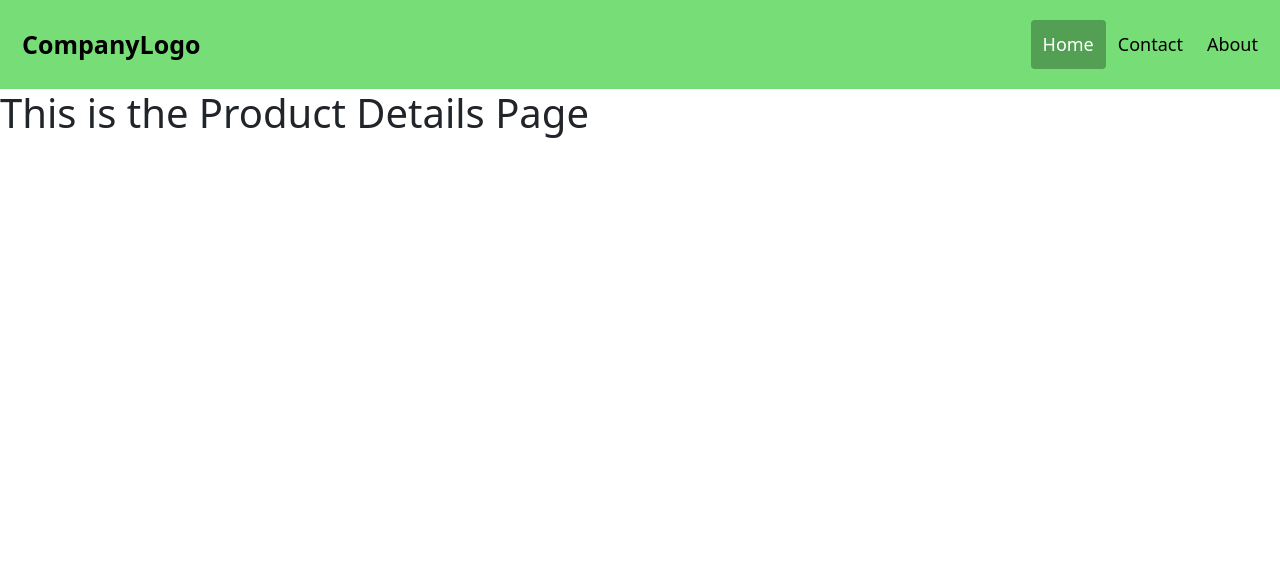
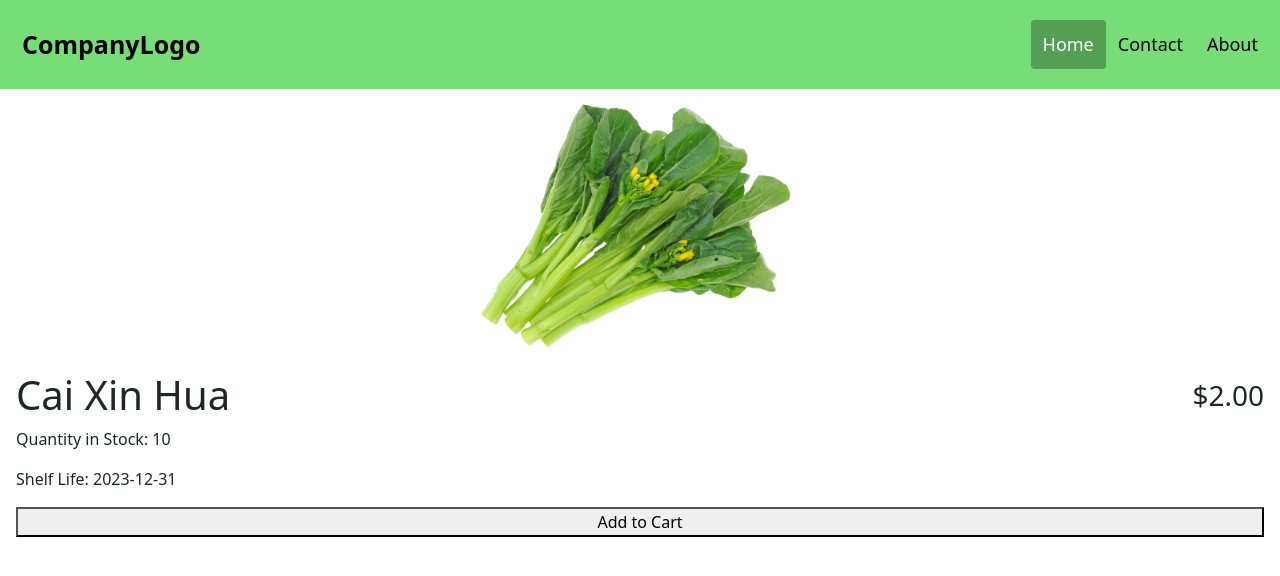
Before and after one commit to tanyipeng834/FreshGO, a Vue app in the folder client/: page /products/1 in a window 1280 px wide. Shown: the top 576 px of the page. Built offline with nearby package versions, Linux system fonts and the light colour scheme.

Commit message:
Done up product details page, still testing

```diff
--- a/client/src/views/ProductDetailsPage.vue
+++ b/client/src/views/ProductDetailsPage.vue
@@ -1,10 +1,28 @@
 <template>
-    <h1>This is the Product Details Page</h1>
+    <div id="page wrap">
+      <div id="img-wrap">
+        <img v-bind:src="product.imageURL" />
+      </div>
+      <div id="product-details">
+        <h1>{{ product.name }}</h1>
+        <h3 id="price">${{ product.price }}</h3>
+        <p>Quantity in Stock: {{ product.quantityInStock }}</p>
+        <p>Shelf Life: {{ product.shelfLife }}</p>
+        <button id="add-to-cart">Add to Cart</button>
+      </div>
+    </div>
 </template>
 
 <script>
+import {products} from '../fakeProductsData';
+
 export default {
     name: "ProductDetailsPage",
+    data() {
+      return {
+        product: products.find((p) => p.id === this.$route.params.id),
+      };
+    }
 } ;
 </script>
 
```
